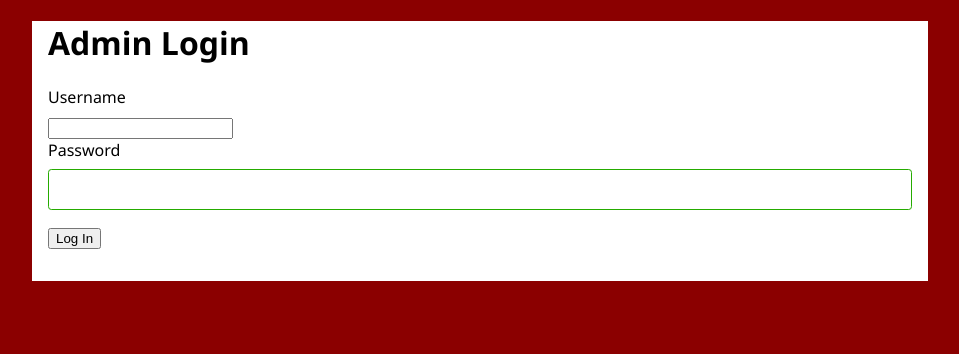
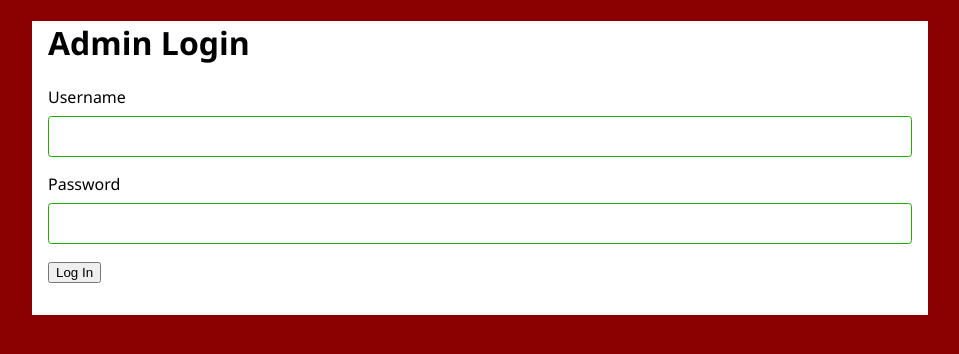
Before and after one commit to LucidIsDreaming/PIZZA-TIME, a Node server app: page /login in a window 1280 px wide. Shown: the top 354 px of the page, without its empty margins (160-1119 px from the left). Run offline with Node 20, Linux system fonts and the light colour scheme.

Commit message:
edited username for login and styles

```diff
--- a/public/styles/pizza-styles.css
+++ b/public/styles/pizza-styles.css
@@ -56,7 +56,7 @@ body {
     border-color: rgb(87, 188, 87);
 }
 
-input [type = "text"], input [type = "email"], input[type="password"], select, textarea{
+input [type = "text"], input [type = "email"], input[type="username"], input[type="password"], select, textarea{
     width: 100%;
     border: 1px solid rgb(37, 171, 0);
     border-radius: .25em;
--- a/views/login.ejs
+++ b/views/login.ejs
@@ -17,7 +17,7 @@
 
         <form action="/login" method="post">
             <label for="username">Username</label>
-            <input type="text" id="username" name="username" required>
+            <input type="username" id="username" name="username" required>
 
             <label for="password">Password</label>
             <input type="password" id="password" name="password" required>
```
